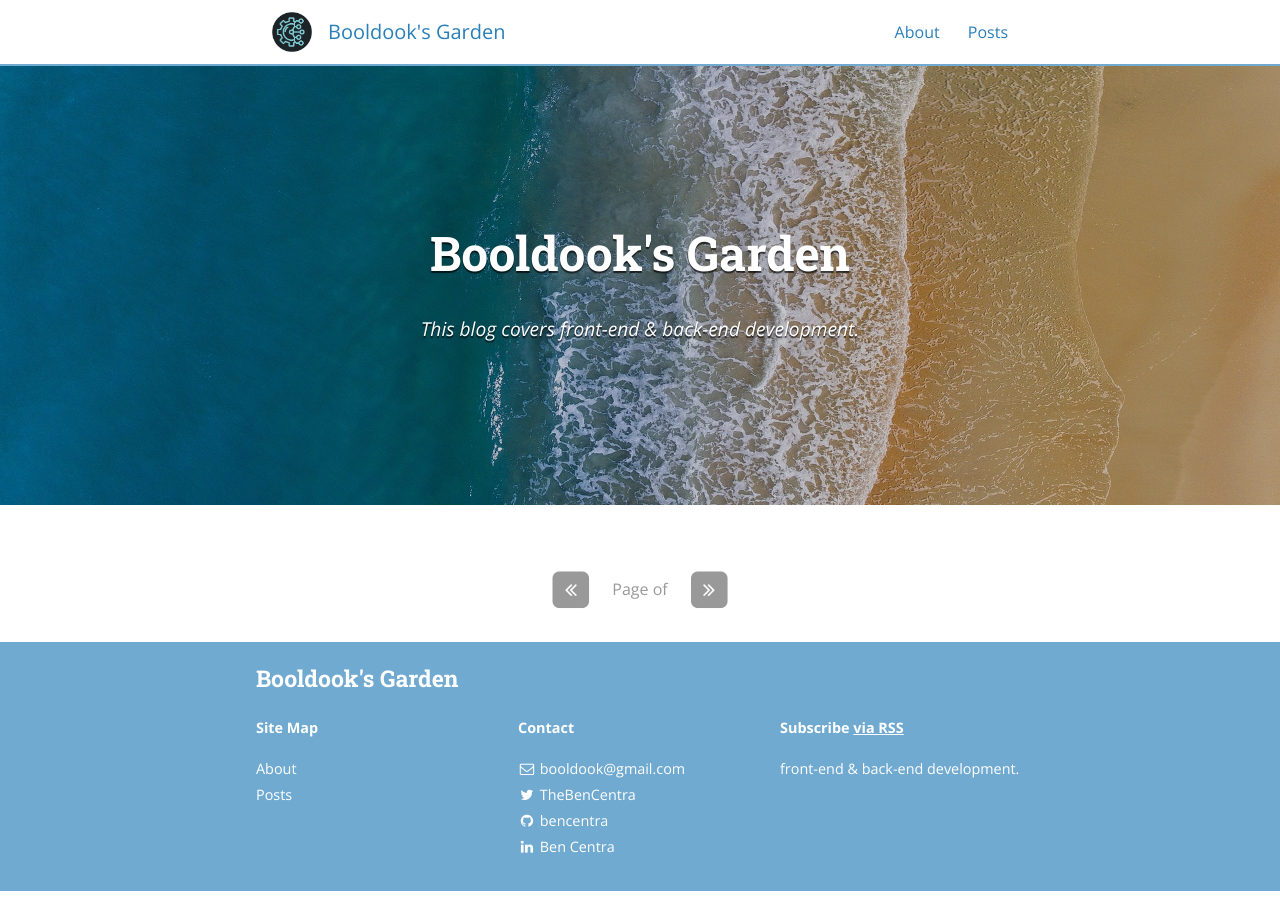
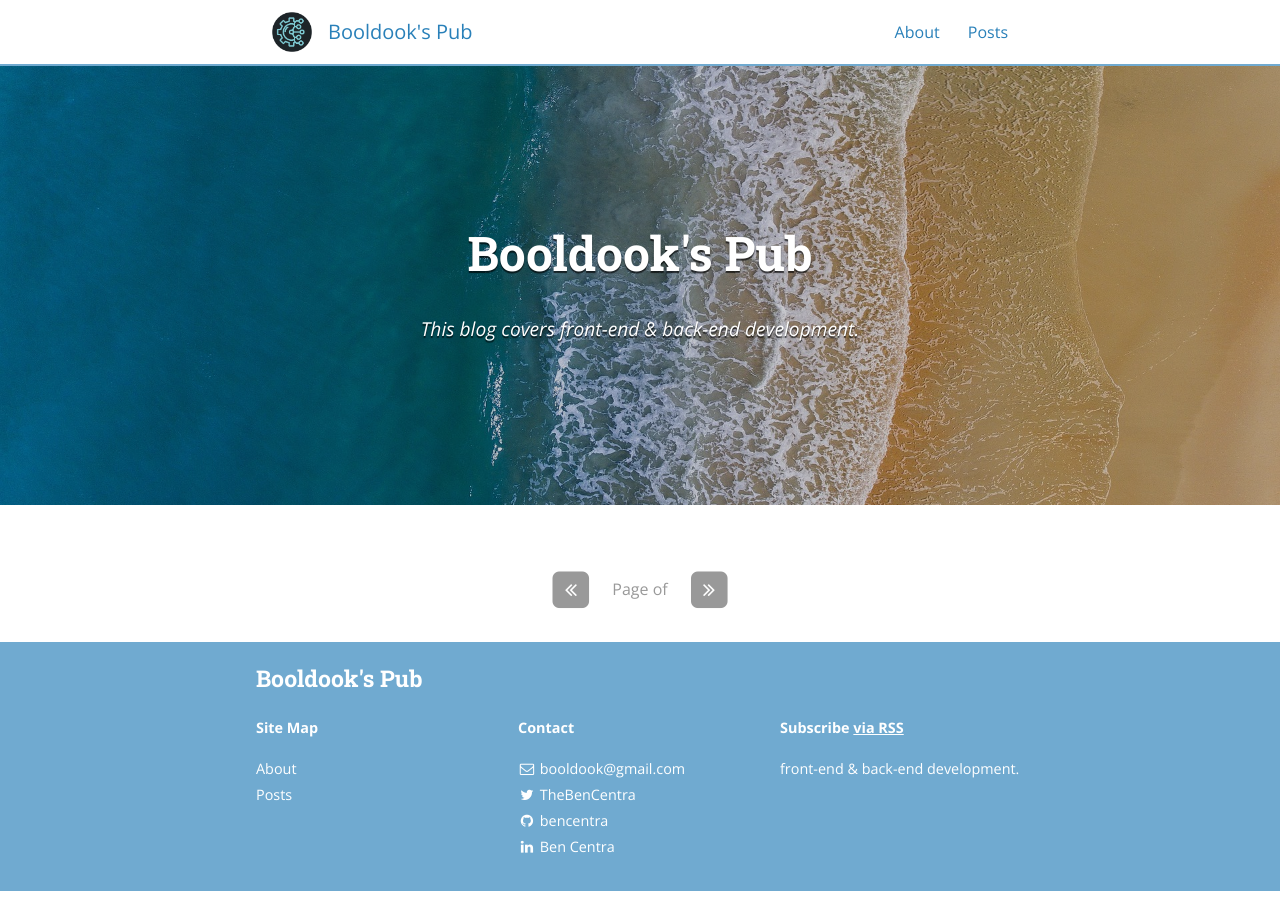
Before and after one commit to booldook/booldook.github.io, a Jekyll site: the page built from index.html, in a window 1280 px wide. Built offline with Jekyll 4.4.1, drawn with Linux system fonts in a browser that asks for light colours; nearby versions of some CDN libraries.

Commit message:
jekyll upgrade

```diff
--- a/_config.yml
+++ b/_config.yml
@@ -9,7 +9,7 @@ exclude:
   - "/vendor/"
 
 # Site settings
-title: Booldook's Garden
+title: Booldook's Pub
 subtitle: "This blog covers front-end & back-end development."
 email: booldook@gmail.com
 name: D.K. Lim
```
Also changed, not shown: 1 other file.
